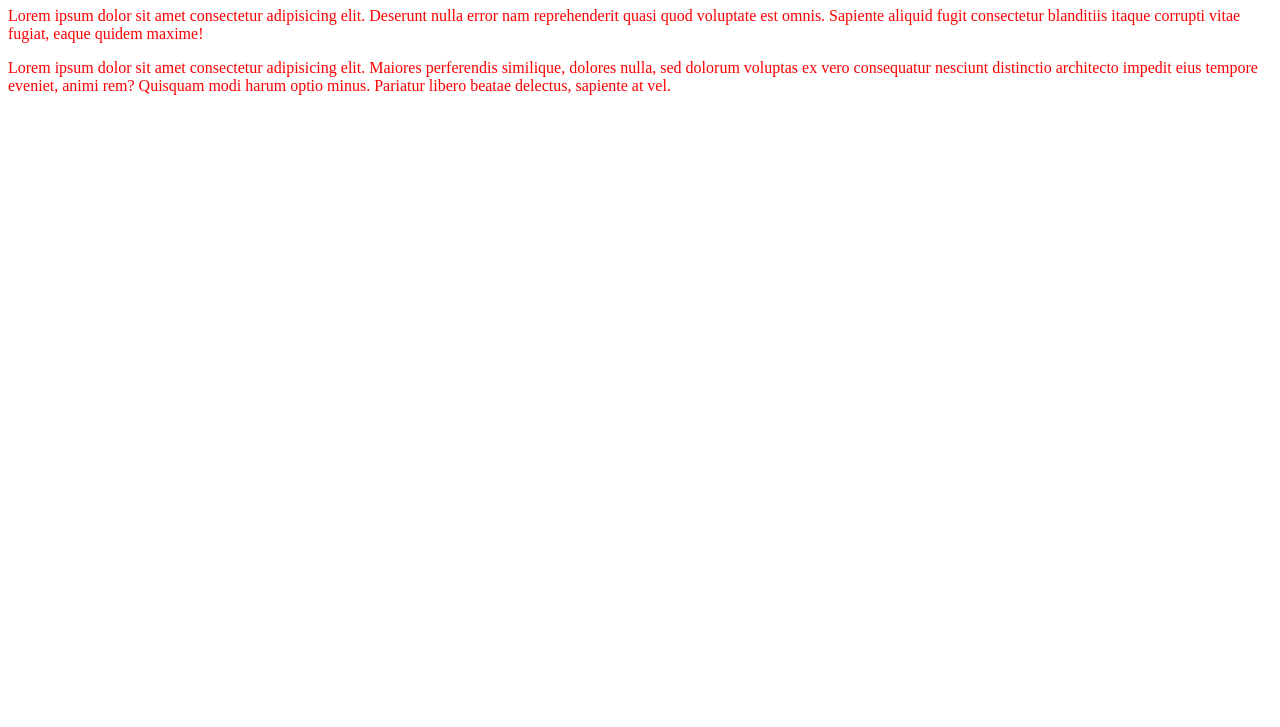
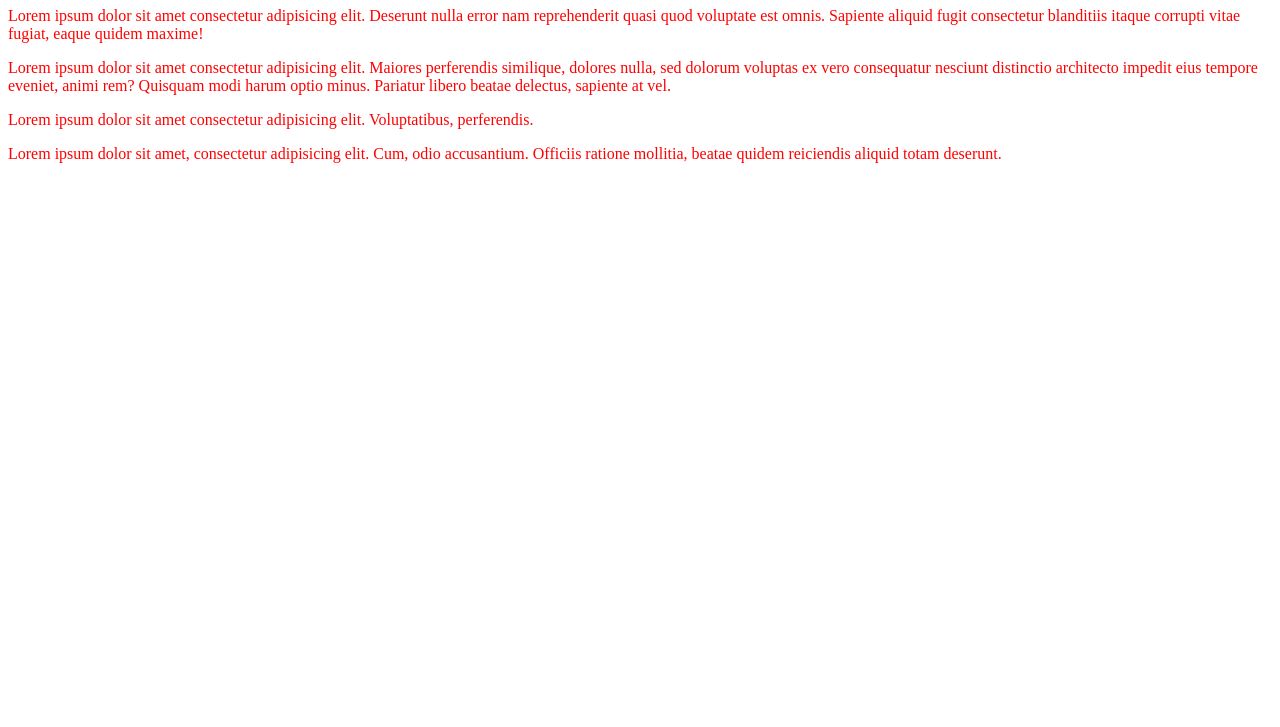
Before and after one commit to alamin2015/new1-html, a plain HTML site: page new1.html in a window 1280 px wide. Shown: the part 73-800 px from the top of the page. Drawn offline with Linux system fonts and the light colour scheme.

Commit message:
added praghrap

```diff
--- a/new1.html
+++ b/new1.html
@@ -24,6 +24,9 @@
     <p>Lorem ipsum dolor sit amet consectetur adipisicing elit. Maiores perferendis similique, dolores nulla, sed
         dolorum voluptas ex vero consequatur nesciunt distinctio architecto impedit eius tempore eveniet, animi rem?
         Quisquam modi harum optio minus. Pariatur libero beatae delectus, sapiente at vel.</p>
+    <p>Lorem ipsum dolor sit amet consectetur adipisicing elit. Voluptatibus, perferendis.</p>
+    <p>Lorem ipsum dolor sit amet, consectetur adipisicing elit. Cum, odio accusantium. Officiis ratione mollitia,
+        beatae quidem reiciendis aliquid totam deserunt.</p>
 </body>
 
 </html>
```
